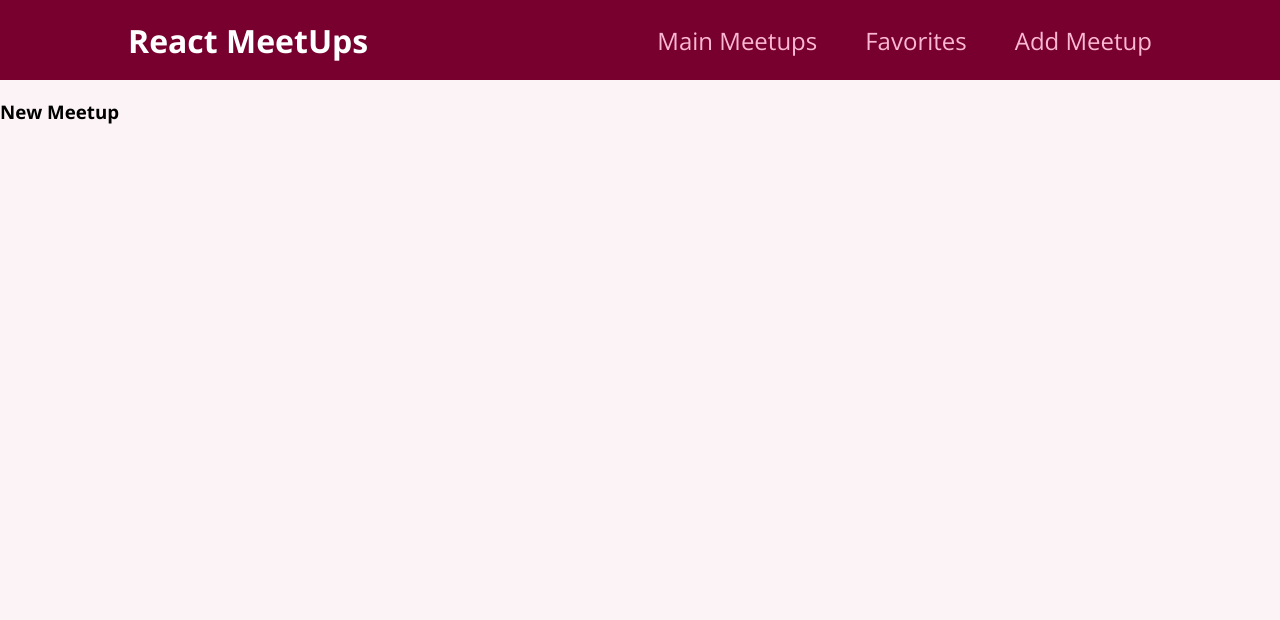
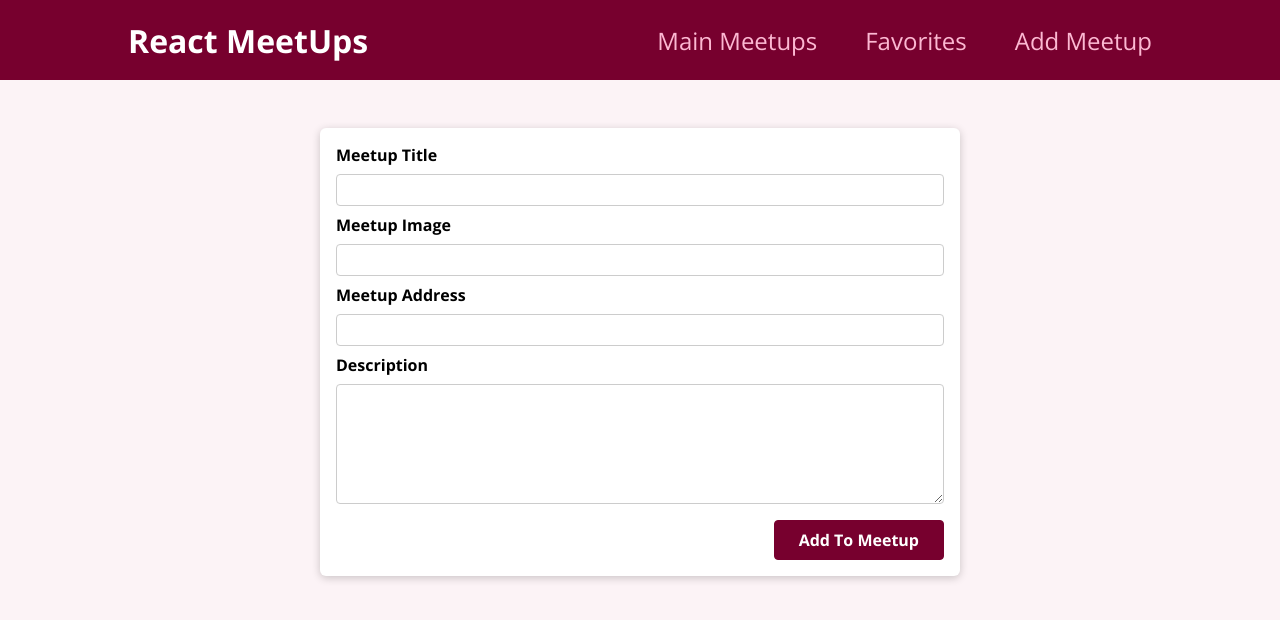
Before and after one commit to mohamedsalah173/Meetups-App, a JavaScript app: page /new-meet in a window 1280 px wide. Shown: the top 620 px of the page. Built offline with nearby package versions, Linux system fonts and the light colour scheme; the HTML template or start-up script is replaced by a standard one.

Commit message:
creating Form

```diff
--- a/src/App.js
+++ b/src/App.js
@@ -2,17 +2,16 @@ import { Route, Routes } from 'react-router-dom';
 import NewMeetup from './pages/NewMeetup'
 import AllMeetups from './pages/AllMeetups'
 import Favorites from './pages/Favorites'
-import MainNavigation from './components/layout/MainNavigation';
+import Layout from './components/layout/Layout';
 function App() {
   return (
-    <div>
-      <MainNavigation />
+    <Layout>
       <Routes>
         <Route exact path="/" element={<AllMeetups/>}/>
         <Route exact path="/favorites" element={<Favorites/>}/>
         <Route exact path="/new-meet" element={<NewMeetup/>}/>
       </Routes>
-    </div>
+      </Layout>
   );
 }
 
--- /dev/null
+++ b/src/components/layout/Layout.js
@@ -0,0 +1,14 @@
+import MainNavigation from "./MainNavigation"
+import classes from './Layout.module.css'
+function Layout(props) {
+    return (
+        <div>
+            <MainNavigation />
+            <main className={classes.main}>
+                {props.children}
+            </main>
+        </div>
+    )
+}
+
+export default Layout
--- /dev/null
+++ b/src/components/layout/Layout.module.css
@@ -0,0 +1,5 @@
+.main {
+    margin: 3rem auto;
+    width: 90%;
+    max-width: 40rem;
+  }
--- a/src/components/meetups/MeetupItem.js
+++ b/src/components/meetups/MeetupItem.js
@@ -1,9 +1,10 @@
 import classes from './MeetupItem.module.css'
-
+import Card from '../ui/Card'
 
 function MeetupItem(props){
     return (
         <li className={classes.item}>
+            <Card>
             <div className={classes.image}>
                 <img src={props.image} alt={props.title} ></img>
             </div>
@@ -15,6 +16,7 @@ function MeetupItem(props){
             <div className={classes.actions}>
                 <button>Add To Favorites</button>
             </div>
+            </Card>
         </li>
     )
 }
--- /dev/null
+++ b/src/components/meetups/NewMeetup.js
@@ -0,0 +1,33 @@
+import classes from './NewMeetup.module.css'
+import Card from '../ui/Card'
+
+function NewMeetup(){
+    return (
+        <Card>
+        <form className={classes.form}>
+            <div className={classes.control}>
+                <label htmlFor='title'>Meetup Title</label>
+                <input type="text" id='title'  required />
+            </div>
+            <div className={classes.control}>
+                <label htmlFor='image'>Meetup Image</label>
+                <input type="url" id='image' />
+            </div>
+            <div className={classes.control}>
+                <label htmlFor='address'>Meetup Address</label>
+                <input type="text" id='address' />
+            </div>
+            <div className={classes.control}>
+                <label htmlFor='description'>Description</label>
+                <textarea id='description'  rows='5' />
+            </div>
+            <div className={classes.actions}>
+                <button>Add To Meetup</button>
+                {/* <button>Cancel</button> */}
+            </div>
+        </form>
+        </Card>
+    )
+}
+
+export default NewMeetup
--- /dev/null
+++ b/src/components/meetups/NewMeetup.module.css
@@ -0,0 +1,45 @@
+.form {
+    padding: 1rem;
+  }
+
+  .control {
+    margin-bottom: 0.5rem;
+  }
+
+  .control label {
+    display: block;
+    font-weight: bold;
+    margin-bottom: 0.5rem;
+  }
+
+  .control input,
+  .control textarea {
+    display: block;
+    font: inherit;
+    border-radius: 4px;
+    border: 1px solid #ccc;
+    padding: 0.25rem;
+    width: 100%;
+  }
+
+  .actions {
+    margin-top: 1rem;
+    text-align: right;
+  }
+
+  .actions button {
+    font: inherit;
+    cursor: pointer;
+    background-color: #77002e;
+    color: white;
+    padding: 0.5rem 1.5rem;
+    border: 1px solid #77002e;
+    border-radius: 4px;
+    font-weight: bold;
+  }
+
+  .actions button:hover,
+  .actions button:active {
+    background-color: #a50e48;
+    border-color: #a50e48;
+  }
--- /dev/null
+++ b/src/components/ui/Card.js
@@ -0,0 +1,9 @@
+import classes from './Card.module.css'
+
+function Card(props){
+    return(
+        <div className={classes.card}>{props.children}</div>
+    )
+}
+
+export default Card
--- /dev/null
+++ b/src/components/ui/Card.module.css
@@ -0,0 +1,5 @@
+.card {
+    background-color: white;
+    border-radius: 6px;
+    box-shadow: 0 2px 8px rgba(0, 0, 0, 0.2);
+  }
--- a/src/pages/NewMeetup.js
+++ b/src/pages/NewMeetup.js
@@ -1,11 +1,8 @@
 /* eslint-disable no-unused-vars */
+import AddNewMeetup from "../components/meetups/NewMeetup"
 function NewMeetup(props) {
     return (
-        <div>
-            <h3>
-                New Meetup
-            </h3>
-        </div>
+        <AddNewMeetup />
     )
 }
 
```
